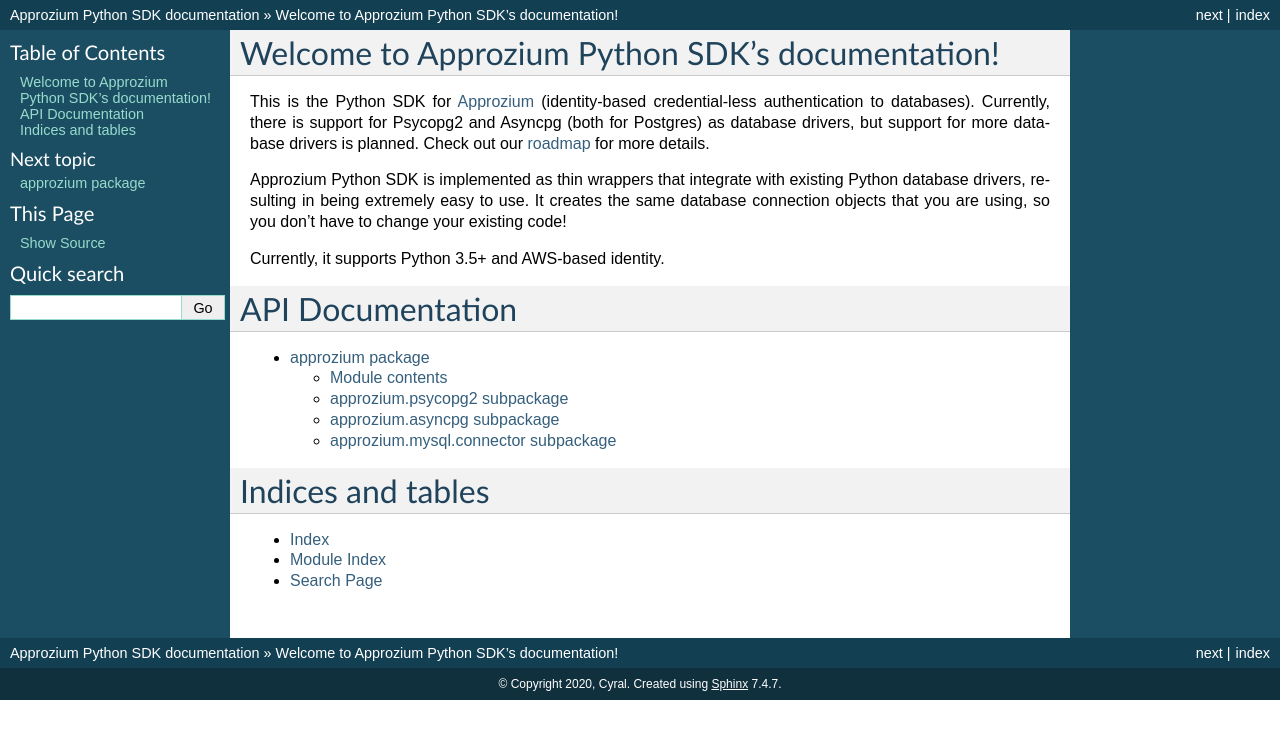
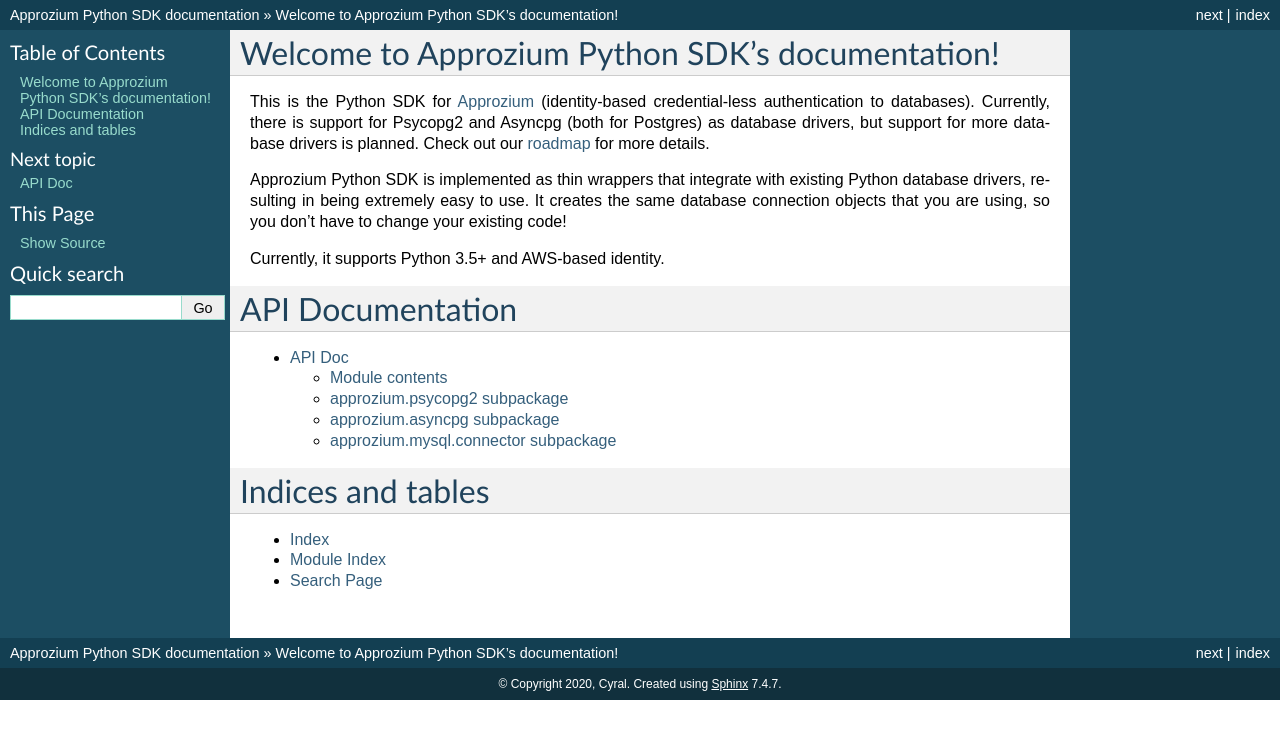
Before and after one commit to cyralinc/approzium, a Sphinx documentation site: the page built from sdk/python/docs/source/index.rst, in a window 1280 px wide. Shown: the top 739 px of the page. Built offline with Sphinx 7.4.7, drawn with Linux system fonts in a browser that asks for light colours.

Commit message:
change API doc page title

```diff
--- a/sdk/python/docs/source/approzium.rst
+++ b/sdk/python/docs/source/approzium.rst
@@ -1,5 +1,5 @@
-approzium package
-*****************
+API Doc
+*******
 
 Module contents
 ---------------
```
